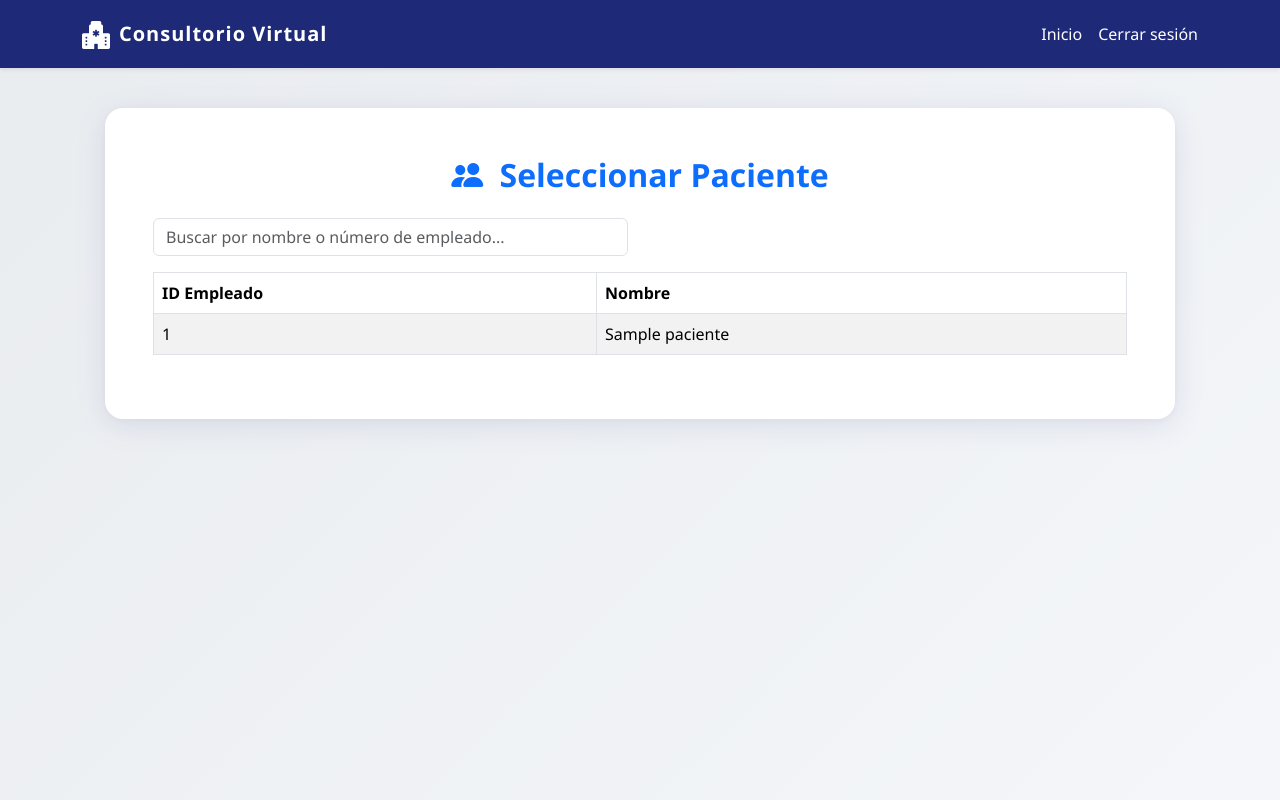
After one commit to UnTalGabo/ConsultorioVirtual, a PHP site: page /views/seleccionar_paciente.php in a window 1280 px wide. The commit adds this page. Run offline with PHP 8.4, Linux system fonts and the light colour scheme; the visitor is signed in with stand-in values (Sample User, id 1); tables that the repository leaves empty or names only in its code hold one stand-in row (values such as "Sample post").

Commit message:
BETA 1.02

```diff
--- /dev/null
+++ b/views/seleccionar_paciente.php
@@ -0,0 +1,205 @@
+<?php
+session_start();
+if (
+    !isset($_SESSION['usuario_rol']) ||
+    !in_array($_SESSION['usuario_rol'], ['doctor', 'admin'])
+) {
+    header('Location: login.php');
+    exit();
+}
+
+require_once "../php/conexion.php";
+
+$sql = "SELECT * FROM pacientes ORDER BY nombre_completo ASC";
+$resultado = $conn->query($sql);
+?>
+
+<!DOCTYPE html>
+<html lang="es">
+
+<head>
+  <meta charset="UTF-8">
+  <title>Seleccionar Paciente</title>
+  <!-- Bootstrap 5 CSS -->
+  <link href="https://cdn.jsdelivr.net/npm/bootstrap@5.3.3/dist/css/bootstrap.min.css" rel="stylesheet">
+  <!-- Bootstrap Icons -->
+  <link href="https://cdn.jsdelivr.net/npm/bootstrap-icons@1.11.3/font/bootstrap-icons.css" rel="stylesheet">
+  <style>
+    body {
+      min-height: 100vh;
+      background: linear-gradient(135deg, #e9ecef 0%, #f4f6fa 100%);
+      font-family: 'Segoe UI', Arial, sans-serif;
+      color: #1e2a78;
+    }
+    .navbar {
+      background: #1e2a78;
+    }
+    .navbar-brand, .navbar-brand i {
+      color: #fff !important;
+      font-weight: 600;
+      letter-spacing: 1px;
+    }
+    .main-container {
+      max-width: 1100px;
+      margin: 40px auto 0 auto;
+      padding: 0 15px;
+    }
+    .card {
+      border: none;
+      border-radius: 18px;
+      box-shadow: 0 6px 32px 0 rgba(30, 42, 120, 0.10), 0 1.5px 6px 0 rgba(30, 42, 120, 0.04);
+      background: #fff;
+      animation: fadeInUp 0.8s cubic-bezier(.39, .575, .565, 1.000);
+    }
+    @keyframes fadeInUp {
+      from {
+        opacity: 0;
+        transform: translateY(40px);
+      }
+      to {
+        opacity: 1;
+        transform: translateY(0);
+      }
+    }
+    .table-hover tbody tr {
+      cursor: pointer;
+      transition: background 0.2s;
+    }
+    .table-hover tbody tr:hover {
+      background-color: #e9ecef !important;
+    }
+  </style>
+</head>
+
+<body>
+  <!-- Barra de navegación superior -->
+  <nav class="navbar navbar-expand-lg navbar-dark shadow-sm">
+    <div class="container">
+      <a class="navbar-brand d-flex align-items-center gap-2" href="index.php">
+        <i class="bi bi-hospital-fill fs-3"></i>
+        Consultorio Virtual
+      </a>
+      <div class="ms-auto d-flex gap-3">
+        <a href="../views/index.php" class="nav-link text-white">Inicio</a>
+        <a href="../php/logout.php" class="nav-link text-white">Cerrar sesión</a>
+      </div>
+    </div>
+  </nav>
+
+  <div class="main-container">
+    <div class="card p-4 p-md-5">
+      <h2 class="text-center mb-4 fw-bold text-primary">
+        <i class="bi bi-people-fill me-2"></i>
+        Seleccionar Paciente
+      </h2>
+
+      <?php if ($resultado->num_rows > 0): ?>
+        <div class="row mb-3">
+          <div class="col-md-6">
+            <input type="text" id="buscador" class="form-control" placeholder="Buscar por nombre o número de empleado...">
+          </div>
+        </div>
+        <div class="table-responsive">
+          <table class="table table-striped table-bordered align-middle table-hover" id="tablaPacientes" style="width:100%">
+            <thead>
+              <tr>
+                <th>ID Empleado</th>
+                <th>Nombre</th>
+              </tr>
+            </thead>
+            <tbody>
+              <?php while ($fila = $resultado->fetch_assoc()): ?>
+                <tr class="fila-paciente"
+                  data-id="<?php echo $fila['id_empleado']; ?>"
+                  data-nombre="<?php echo htmlspecialchars($fila['nombre_completo']); ?>"
+                  data-departamento="<?php echo htmlspecialchars($fila['departamento']); ?>">
+                  <td><?php echo $fila['id_empleado']; ?></td>
+                  <td><?php echo $fila['nombre_completo']; ?></td>
+                </tr>
+              <?php endwhile; ?>
+            </tbody>
+          </table>
+        </div>
+      <?php else: ?>
+        <div class="alert alert-warning text-center">
+          No hay pacientes registrados aún.
+        </div>
+      <?php endif; ?>
+    </div>
+  </div>
+
+  <!-- Modal de confirmación -->
+  <div class="modal fade" id="modalConfirmar" tabindex="-1" aria-labelledby="modalConfirmarLabel" aria-hidden="true">
+    <div class="modal-dialog">
+      <div class="modal-content">
+        <div class="modal-header">
+          <h5 class="modal-title" id="modalConfirmarLabel">Generar nueva consulta</h5>
+          <button type="button" class="btn-close" data-bs-dismiss="modal" aria-label="Cerrar"></button>
+        </div>
+        <div class="modal-body">
+          <p><strong>Nombre:</strong> <span id="modalNombre"></span></p>
+          <p><strong>ID Empleado:</strong> <span id="modalId"></span></p>
+          <p><strong>Departamento:</strong> <span id="modalDepartamento"></span></p>
+        </div>
+        <div class="modal-footer">
+          <button type="button" id="btnNuevaConsulta" class="btn btn-primary">Nueva consulta</button>
+          <button type="button" class="btn btn-secondary" data-bs-dismiss="modal">Volver</button>
+        </div>
+      </div>
+    </div>
+  </div>
+
+  <!-- Bootstrap JS -->
+  <script src="https://cdn.jsdelivr.net/npm/bootstrap@5.3.3/dist/js/bootstrap.bundle.min.js"></script>
+  <script>
+    // Buscador de pacientes por nombre o número de empleado
+    function buscarPaciente() {
+      var input = document.getElementById("buscador");
+      var filtro = input.value.toLowerCase();
+      var tabla = document.getElementById("tablaPacientes");
+      var filas = tabla.getElementsByTagName("tr");
+      for (var i = 1; i < filas.length; i++) { // Empieza en 1 para saltar el encabezado
+        var celdaNombre = filas[i].getElementsByTagName("td")[1]; // Columna de nombre
+        var celdaId = filas[i].getElementsByTagName("td")[0]; // Columna de ID empleado
+        if (celdaNombre && celdaId) {
+          var textoNombre = celdaNombre.textContent || celdaNombre.innerText;
+          var textoId = celdaId.textContent || celdaId.innerText;
+          if (
+            textoNombre.toLowerCase().indexOf(filtro) > -1 ||
+            textoId.toLowerCase().indexOf(filtro) > -1
+          ) {
+            filas[i].style.display = "";
+          } else {
+            filas[i].style.display = "none";
+          }
+        }
+      }
+    }
+    document.getElementById("buscador").addEventListener("keyup", buscarPaciente);
+
+    // Modal de confirmación al seleccionar paciente
+    let pacienteSeleccionado = { id: null, nombre: '', departamento: '' };
+    const modal = new bootstrap.Modal(document.getElementById('modalConfirmar'));
+
+    document.querySelectorAll('.fila-paciente').forEach(function(row) {
+      row.addEventListener('click', function() {
+        pacienteSeleccionado.id = this.getAttribute('data-id');
+        pacienteSeleccionado.nombre = this.getAttribute('data-nombre');
+        pacienteSeleccionado.departamento = this.getAttribute('data-departamento');
+        document.getElementById('modalNombre').textContent = pacienteSeleccionado.nombre;
+        document.getElementById('modalId').textContent = pacienteSeleccionado.id;
+        document.getElementById('modalDepartamento').textContent = pacienteSeleccionado.departamento;
+        modal.show();
+      });
+    });
+
+    document.getElementById('btnNuevaConsulta').addEventListener('click', function() {
+      if (pacienteSeleccionado.id) {
+        window.location.href = 'consulta_paso1.php?id=' + pacienteSeleccionado.id;
+      }
+    });
+  </script>
+</body>
+</html>
+
+<?php $conn->close(); ?>
```
Also changed, not shown: views/index.php (+8 -2 lines).
